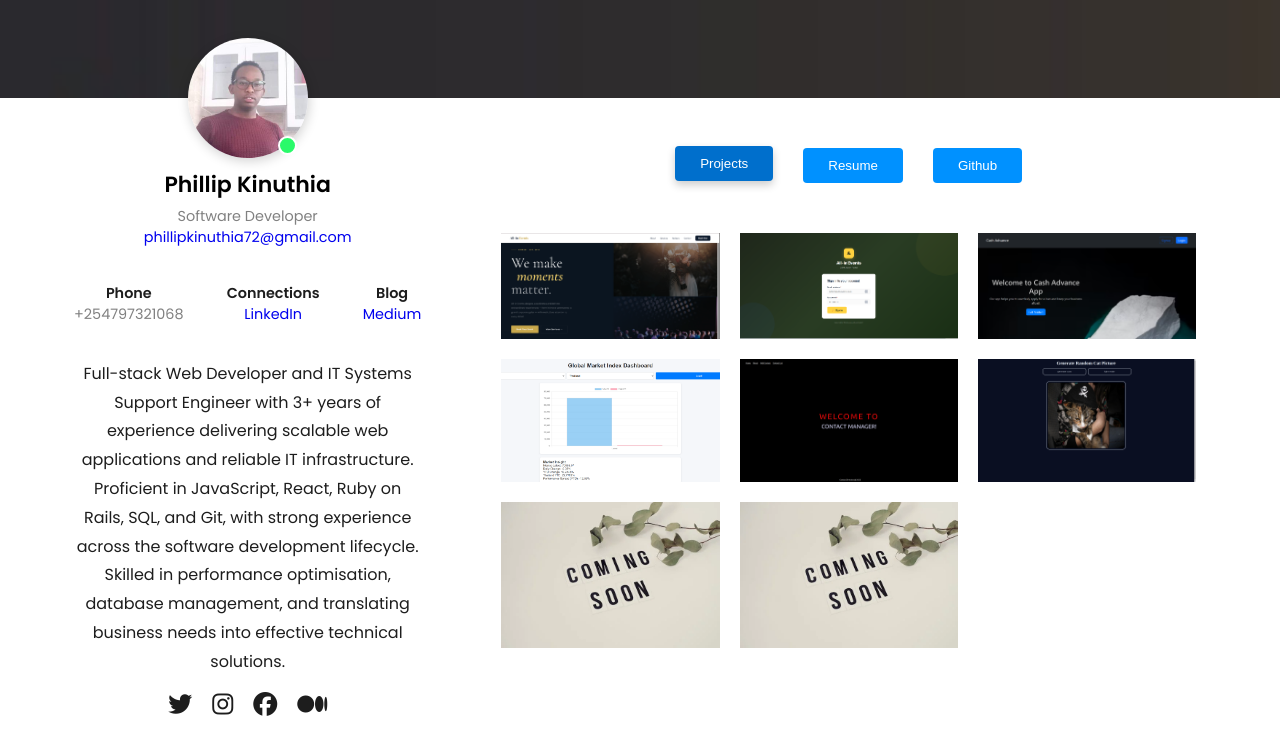
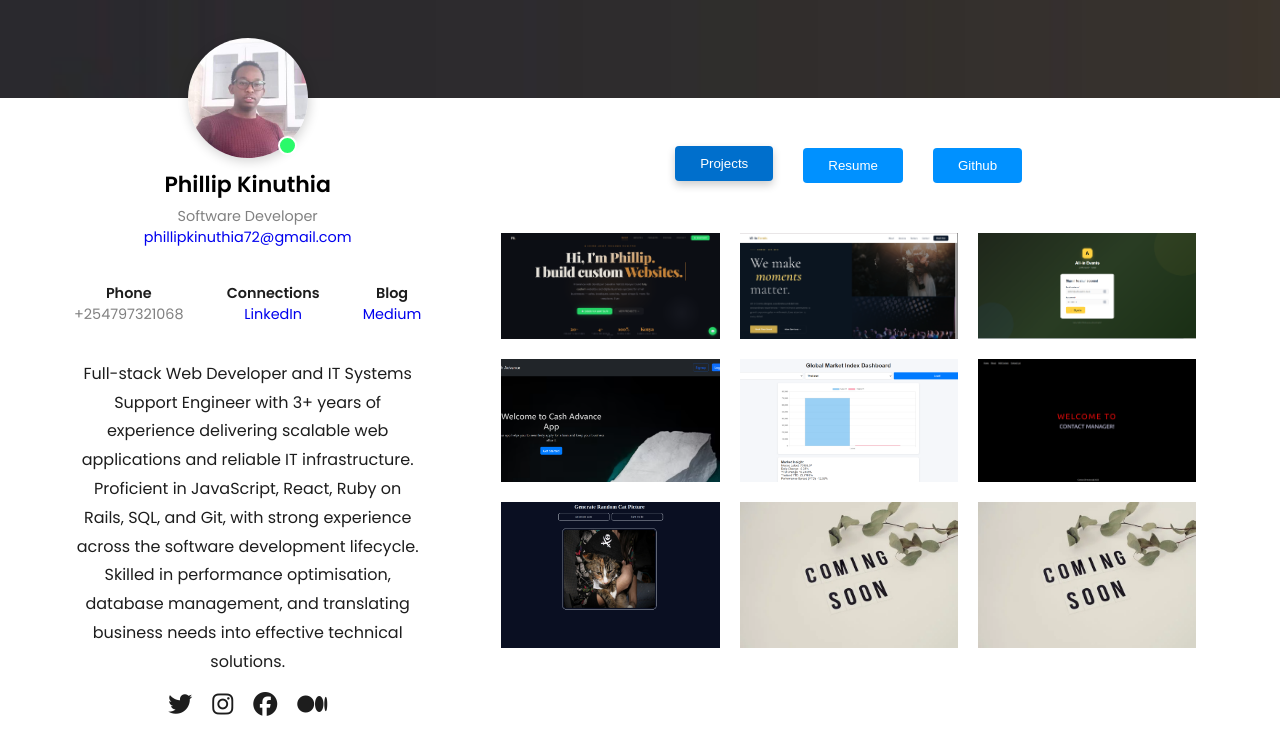
Before and after one commit to littlephillips/PhillipsPortfolio, a React (Create React App) app: page / in a window 1280 px wide. Shown: the top 754 px of the page. Built offline with nearby package versions, Linux system fonts and the light colour scheme.

Commit message:
project: added a new project

```diff
--- a/src/pages/Project/ProjectPage.js
+++ b/src/pages/Project/ProjectPage.js
@@ -2,6 +2,7 @@ import React from 'react';
 import '../../styles/project.css';
 
 const images = [
+  { src: '/assets/img/pk.png',            alt: 'Web Developer Portfolio', link: 'https://phillipkinuthiawebdevs.vercel.app/', name: 'Phillip Web Devs' },
   { src: '/assets/img/allInvents.png',        alt: 'allInvents',      link: 'https://allineventsclient.web.app/',    name: 'AllInEvents' },
   { src: '/assets/img/allInvents_crm.png',    alt: 'allInvents_crm',  link: 'https://allinevents-6be19.web.app/crm', name: 'AllInEvents CRM' },
   { src: '/assets/img/cashdvance.png',        alt: 'cashdvance',      link: 'https://cash-advance-72.web.app',       name: 'Cash Advance' },
```
